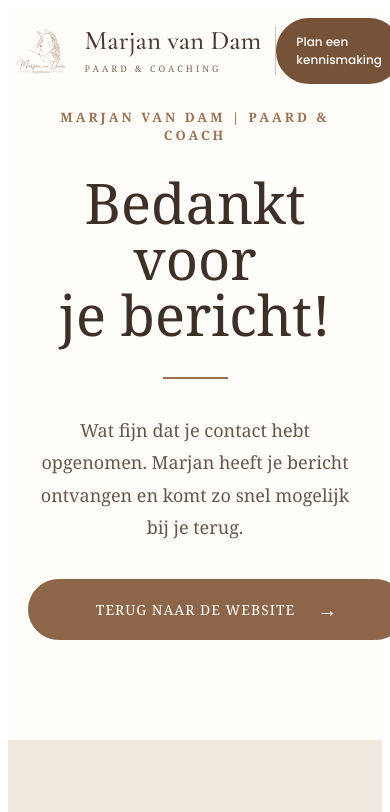
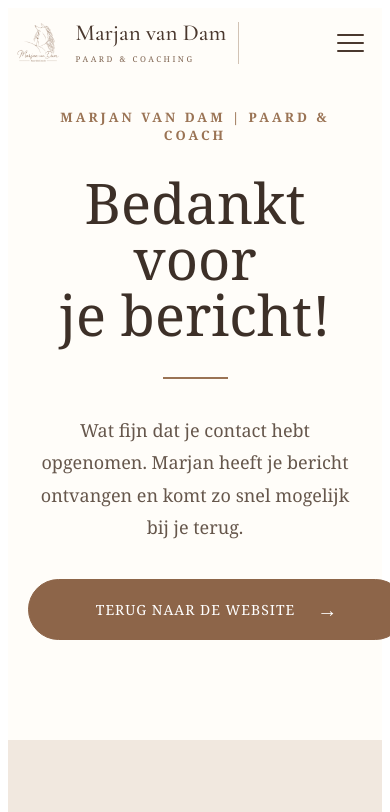
Before and after one commit to esmeebosma01-droid/marjan-van-dam-website, a React (Vite) app: page /bedankt in a window 390 px wide. Shown: the top 812 px of the page. Built offline with nearby package versions, Linux system fonts and the light colour scheme.

Commit message:
Mobiel navigatiemenu toegevoegd

```diff
--- a/src/components/Navbar.css
+++ b/src/components/Navbar.css
@@ -1,39 +1,26 @@
+
 /* =========================
    NAVBAR
 ========================= */
 
 .navbar {
     position: absolute;
-
     top: 0;
     left: 0;
-
     width: 100%;
-
     z-index: 1000;
-
     padding: 24px 0;
 }
 
-
-/* =========================
-   CONTAINER
-========================= */
-
 .container {
     width: 90%;
-
     max-width: 1400px;
-
     margin: 0 auto;
-
     display: flex;
-
     align-items: center;
-
     justify-content: space-between;
+    position: relative;
 }
-
 
 /* =========================
    BRAND
@@ -41,145 +28,102 @@
 
 .brand {
     display: flex;
-
     align-items: center;
-
     gap: 20px;
-
     text-decoration: none !important;
-
     color: inherit;
-
     flex-shrink: 0;
 }
 
-
-/* =========================
-   KLEIN LOGO
-========================= */
-
 .brand-logo {
     display: block;
-
     width: 68px;
-
     height: 68px;
-
     object-fit: contain;
-
     object-position: center;
-
-    /* zorgt dat het logo subtiel blijft */
     opacity: 0.75;
 }
 
-
-/* =========================
-   SCHEIDINGSLIJN
-========================= */
-
 .brand::after {
     content: "";
-
     width: 1px;
-
     height: 58px;
-
     background: #d2c3b5;
-
     order: 2;
 }
 
-
-/* =========================
-   TEKST NAAST LOGO
-========================= */
-
 .brand-text {
     order: 1;
-
     display: flex;
-
     flex-direction: column;
-
     justify-content: center;
 }
 
-
 .brand-name {
-    font-family:
-        "Cormorant Garamond",
-        Georgia,
-        serif;
-
+    font-family: "Cormorant Garamond", Georgia, serif;
     font-size: 34px;
-
     line-height: 1;
-
     font-weight: 500;
-
     color: #4A382E;
-
     white-space: nowrap;
 }
 
-
 .brand-subtitle {
     margin-top: 8px;
-
     font-family: Georgia, serif;
-
     font-size: 11px;
-
     letter-spacing: 5px;
-
     color: #806653;
-
     white-space: nowrap;
 }
-
 
 /* =========================
    NAVIGATIE
 ========================= */
 
-nav ul {
+.nav-menu ul {
     display: flex;
-
     align-items: center;
-
     gap: 42px;
-
     list-style: none;
-
     margin: 0;
-
     padding: 0;
 }
 
-
-nav a {
+.nav-menu a {
     color: #4A382E;
-
     text-decoration: none !important;
-
     font-size: 17px;
-
-    font-family:
-        "Poppins",
-        sans-serif;
-
+    font-family: "Poppins", sans-serif;
     font-weight: 500;
-
-    transition:
-        color 0.3s ease;
+    transition: color 0.3s ease;
 }
 
-
-nav a:hover {
+.nav-menu a:hover {
     color: #9A7354;
 }
 
+/* =========================
+   HAMBURGERMENU
+========================= */
+
+.menu-toggle {
+    display: none;
+    background: transparent;
+    border: none;
+    padding: 10px;
+    cursor: pointer;
+}
+
+.menu-toggle span {
+    display: block;
+    width: 27px;
+    height: 2px;
+    margin: 6px 0;
+    background: #4A382E;
+    border-radius: 2px;
+    transition: 0.3s ease;
+}
 
 /* =========================
    CTA
@@ -187,52 +131,28 @@ nav a:hover {
 
 .btn-nav {
     display: inline-flex;
-
     align-items: center;
-
     justify-content: center;
-
     min-width: 265px;
-
     padding: 18px 32px;
-
     box-sizing: border-box;
-
     background: #765238;
-
     color: #ffffff !important;
-
     border: 2px solid #765238;
-
     border-radius: 999px;
-
     cursor: pointer;
-
     font-size: 15px;
-
-    font-family:
-        "Poppins",
-        sans-serif;
-
+    font-family: "Poppins", sans-serif;
     font-weight: 500;
-
     text-decoration: none !important;
-
-    transition:
-        background 0.3s ease,
-        color 0.3s ease,
-        transform 0.3s ease;
+    transition: background 0.3s ease, color 0.3s ease, transform 0.3s ease;
 }
-
 
 .btn-nav:hover {
     background: transparent;
-
     color: #765238 !important;
-
     transform: translateY(-2px);
 }
-
 
 /* =========================
    TABLET
@@ -254,11 +174,11 @@ nav a:hover {
         letter-spacing: 4px;
     }
 
-    nav ul {
+    .nav-menu ul {
         gap: 25px;
     }
 
-    nav a {
+    .nav-menu a {
         font-size: 15px;
     }
 
@@ -266,9 +186,7 @@ nav a:hover {
         min-width: 220px;
         padding: 16px 22px;
     }
-
 }
-
 
 /* =========================
    MOBIEL
@@ -284,38 +202,72 @@ nav a:hover {
         width: 92%;
     }
 
-    nav {
-        display: none;
+    .brand {
+        gap: 12px;
     }
 
     .brand-logo {
-        width: 55px;
-        height: 55px;
-    }
-
-    .brand {
-        gap: 14px;
+        width: 48px;
+        height: 48px;
     }
 
     .brand::after {
-        height: 48px;
+        height: 42px;
     }
 
     .brand-name {
-        font-size: 27px;
+        font-size: 23px;
     }
 
     .brand-subtitle {
-        font-size: 9px;
-        letter-spacing: 3px;
+        font-size: 8px;
+        letter-spacing: 2.5px;
     }
 
-    .btn-nav {
-        min-width: auto;
-
-        padding: 13px 18px;
-
-        font-size: 12px;
+    /* Hamburger zichtbaar maken */
+    .menu-toggle {
+        display: block;
+        flex-shrink: 0;
+        z-index: 1002;
     }
 
+    /* Navigatie standaard verbergen */
+    .nav-menu {
+        display: none;
+        position: absolute;
+        top: calc(100% + 15px);
+        left: 0;
+        width: 100%;
+        background: #f8f4ee;
+        padding: 20px 0;
+        border-radius: 16px;
+        box-shadow: 0 8px 25px rgba(74, 56, 46, 0.12);
+        box-sizing: border-box;
+    }
+
+    /* Navigatie openen */
+    .nav-menu.nav-menu-open {
+        display: block;
+    }
+
+    .nav-menu ul {
+        flex-direction: column;
+        align-items: stretch;
+        gap: 0;
+    }
+
+    .nav-menu li {
+        width: 100%;
+    }
+
+    .nav-menu a {
+        display: block;
+        padding: 15px 25px;
+        font-size: 16px;
+    }
+
+    /* CTA op mobiel verbergen: Contact staat in het menu */
+    .btn-nav {
+        display: none;
+    }
 }
--- a/src/components/Navbar.jsx
+++ b/src/components/Navbar.jsx
@@ -1,19 +1,22 @@
+
+import { useState } from "react";
 import "./Navbar.css";
 import { Link } from "react-router-dom";
 import logo from "../assets/marjan-logo-transparent.png";
 
 function Navbar() {
+  const [menuOpen, setMenuOpen] = useState(false);
+
+  const closeMenu = () => {
+    setMenuOpen(false);
+  };
+
   return (
     <header className="navbar">
-
       <div className="container">
 
-        {/* =========================
-            LOGO + NAAM
-        ========================= */}
-
-        <Link to="/" className="brand">
-
+        {/* LOGO + NAAM */}
+        <Link to="/" className="brand" onClick={closeMenu}>
           <img
             src={logo}
             alt="Marjan van Dam Paard & Coaching"
@@ -21,7 +24,6 @@ function Navbar() {
           />
 
           <div className="brand-text">
-
             <div className="brand-name">
               Marjan van Dam
             </div>
@@ -29,66 +31,42 @@ function Navbar() {
             <div className="brand-subtitle">
               PAARD & COACHING
             </div>
-
           </div>
-
         </Link>
 
+        {/* HAMBURGERMENU */}
+        <button
+          className={`menu-toggle ${menuOpen ? "active" : ""}`}
+          onClick={() => setMenuOpen(!menuOpen)}
+          aria-label={menuOpen ? "Menu sluiten" : "Menu openen"}
+          aria-expanded={menuOpen}
+        >
+          <span></span>
+          <span></span>
+          <span></span>
+        </button>
 
-        {/* =========================
-            NAVIGATIE
-        ========================= */}
-
-        <nav>
+        {/* NAVIGATIE */}
+        <nav className={`nav-menu ${menuOpen ? "nav-menu-open" : ""}`}>
           <ul>
-
-            <li>
-              <Link to="/">
-                Home
-              </Link>
-            </li>
-
-            <li>
-              <Link to="/over-ons">
-                Over ons
-              </Link>
-            </li>
-
-            <li>
-              <Link to="/aanbod">
-                Aanbod
-              </Link>
-            </li>
-
-            <li>
-              <Link to="/tarieven">
-                Tarieven
-              </Link>
-            </li>
-
-            <li>
-              <Link to="/contact">
-                Contact
-              </Link>
-            </li>
-
+            <li><Link to="/" onClick={closeMenu}>Home</Link></li>
+            <li><Link to="/over-ons" onClick={closeMenu}>Over ons</Link></li>
+            <li><Link to="/aanbod" onClick={closeMenu}>Aanbod</Link></li>
+            <li><Link to="/tarieven" onClick={closeMenu}>Tarieven</Link></li>
+            <li><Link to="/contact" onClick={closeMenu}>Contact</Link></li>
           </ul>
         </nav>
 
-
-        {/* =========================
-            CTA
-        ========================= */}
-
+        {/* CTA */}
         <Link
           to="/contact"
           className="btn-nav"
+          onClick={closeMenu}
         >
           Plan een kennismaking
         </Link>
 
       </div>
-
     </header>
   );
 }
```
